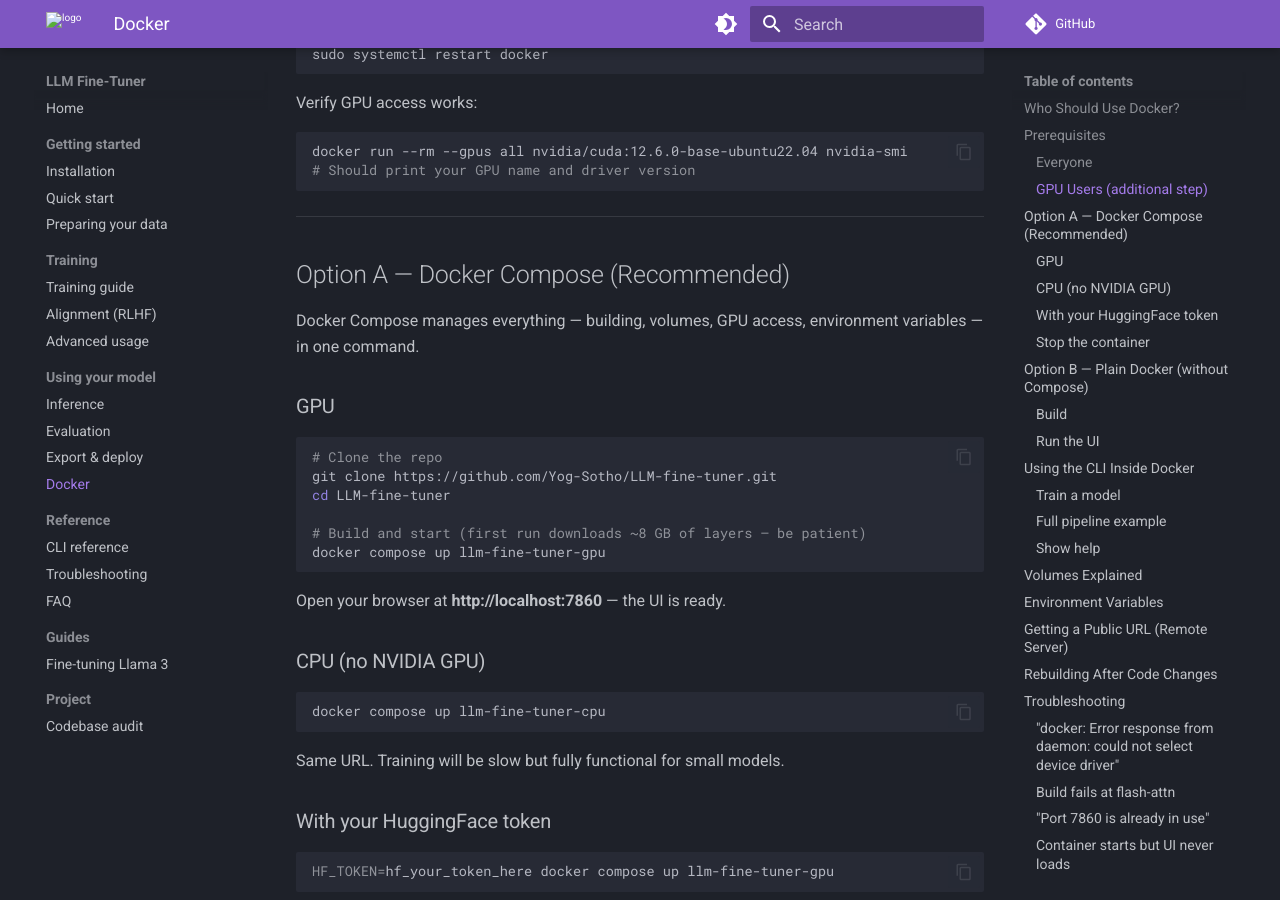
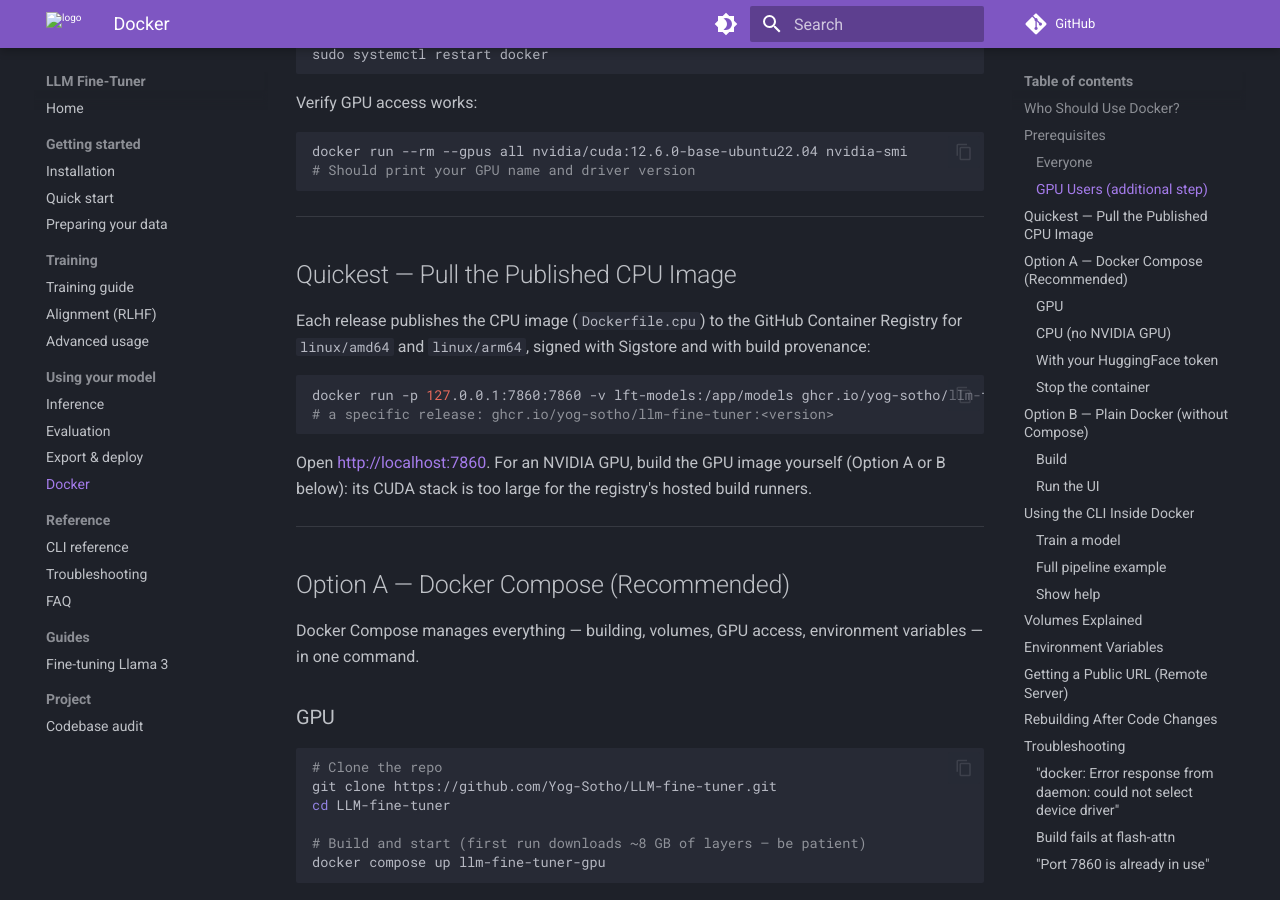
Before and after one commit to Yog-Sotho/LLM-fine-tuner, an MkDocs documentation site: the page built from docs/13_docker.md, in a window 1280 px wide and 900 px high, scrolled down 998 px. Built offline with MkDocs 1.6.1 and Material for MkDocs 9.7.7, drawn with Linux system fonts in a browser that asks for light colours; comment, search, counter and statistics services are not loaded.

Commit message:
release: publish the CPU image to GHCR (multi-arch, signed)
release.yml gains two jobs after `release` (so the tag/APP_VERSION check
gates them): `image` builds Dockerfile.cpu natively for linux/amd64 and
linux/arm64 and pushes each by digest, and `publish-image` joins them into
ghcr.io/<owner>/llm-fine-tuner:{version,latest}, signs the index with cosign
(keyless) and pushes build provenance. OCI labels (source, title, version,
license) are set at build time, linking the package to this repo. The CUDA
image is not published: its torch stack is too large for hosted runners.

docker.yml builds the image on both architectures for pull requests that
touch it and smoke-tests the CLI (`--help` runs through the entrypoint's
hardware check and imports the training stack).

docs/13_docker.md: "pull the published CPU image"; CHANGELOG: Unreleased.

Co-Authored-By: Claude Opus 5.5 <noreply@anthropic.com>
Claude-Session: https://claude.ai/code/session_01SmqWY1JoZcToHgAp4sSztc

````diff
--- a/docs/13_docker.md
+++ b/docs/13_docker.md
@@ -45,6 +45,21 @@ Verify GPU access works:
 docker run --rm --gpus all nvidia/cuda:12.6.0-base-ubuntu22.04 nvidia-smi
 # Should print your GPU name and driver version
 ```
+
+---
+
+## Quickest — Pull the Published CPU Image
+
+Each release publishes the CPU image (`Dockerfile.cpu`) to the GitHub Container Registry
+for `linux/amd64` and `linux/arm64`, signed with Sigstore and with build provenance:
+
+```bash
+docker run -p 127.0.0.1:7860:7860 -v lft-models:/app/models ghcr.io/yog-sotho/llm-fine-tuner
+# a specific release: ghcr.io/yog-sotho/llm-fine-tuner:<version>
+```
+
+Open <http://localhost:7860>. For an NVIDIA GPU, build the GPU image yourself (Option A or B
+below): its CUDA stack is too large for the registry's hosted build runners.
 
 ---
 
````
Also changed, not shown: CHANGELOG.md (+8 -0 lines), 2 other files.
